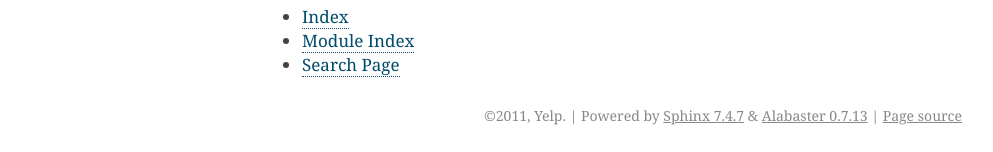
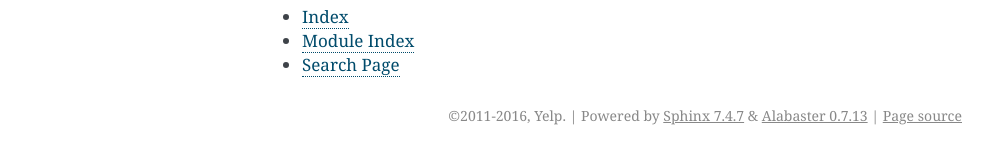
Before and after one commit to Yelp/doloop, a Sphinx documentation site: the page built from docs/index.rst, in a window 1280 px wide. Shown: the part 1096-1248 px from the top of the page, without its empty margins (148-1141 px from the left). Built offline with Sphinx 7.4.7, drawn with Linux system fonts in a browser that asks for light colours.

Commit message:
update Copyright date

```diff
--- a/docs/conf.py
+++ b/docs/conf.py
@@ -44,7 +44,7 @@ master_doc = 'index'
 
 # General information about the project.
 project = u'doloop'
-copyright = u'2011, Yelp'
+copyright = u'2011-2016, Yelp'
 
 # The version info for the project you're documenting, acts as replacement for
 # |version| and |release|, also used in various other places throughout the
--- a/doloop.py
+++ b/doloop.py
@@ -1,4 +1,5 @@
 # Copyright 2011-2012 Yelp
+# Copyright 2016 Yelp
 #
 # Licensed under the Apache License, Version 2.0 (the "License");
 # you may not use this file except in compliance with the License.
```
Also changed, not shown: LICENSE.txt, 1 other file.
